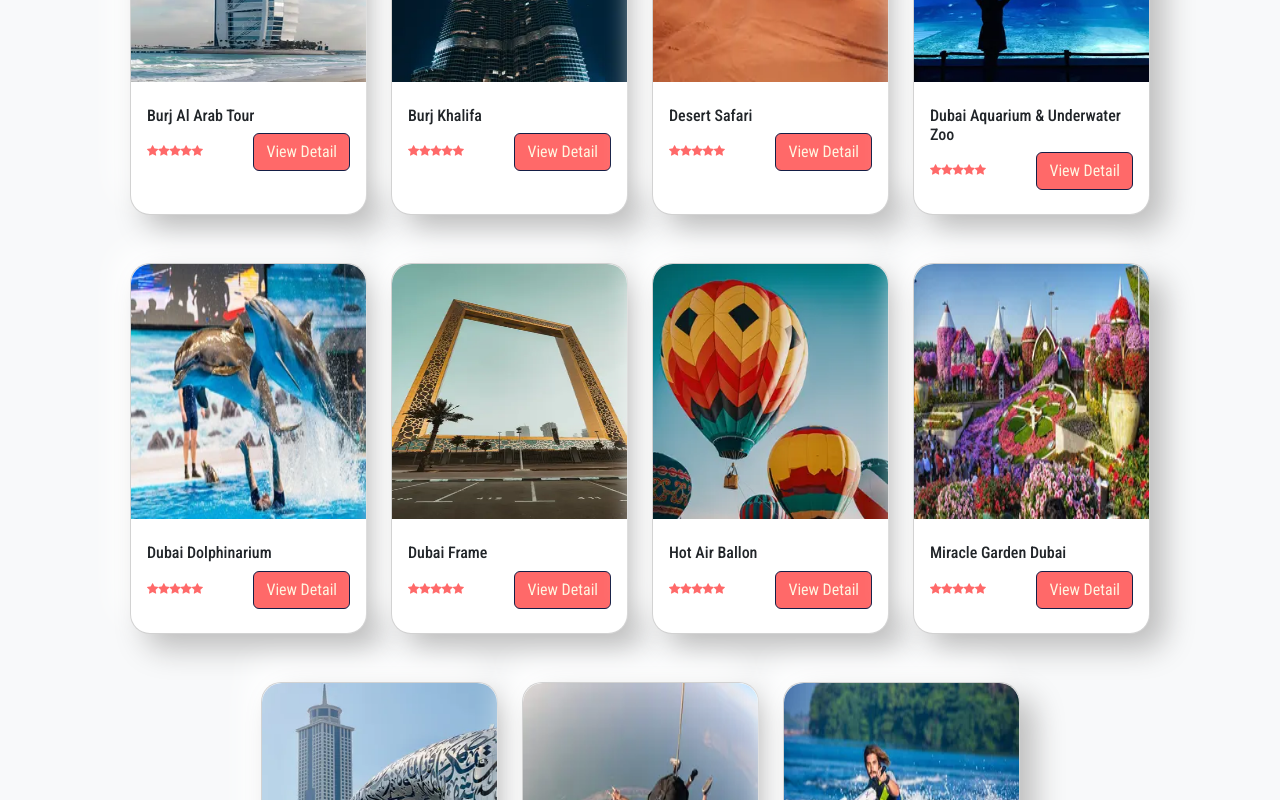
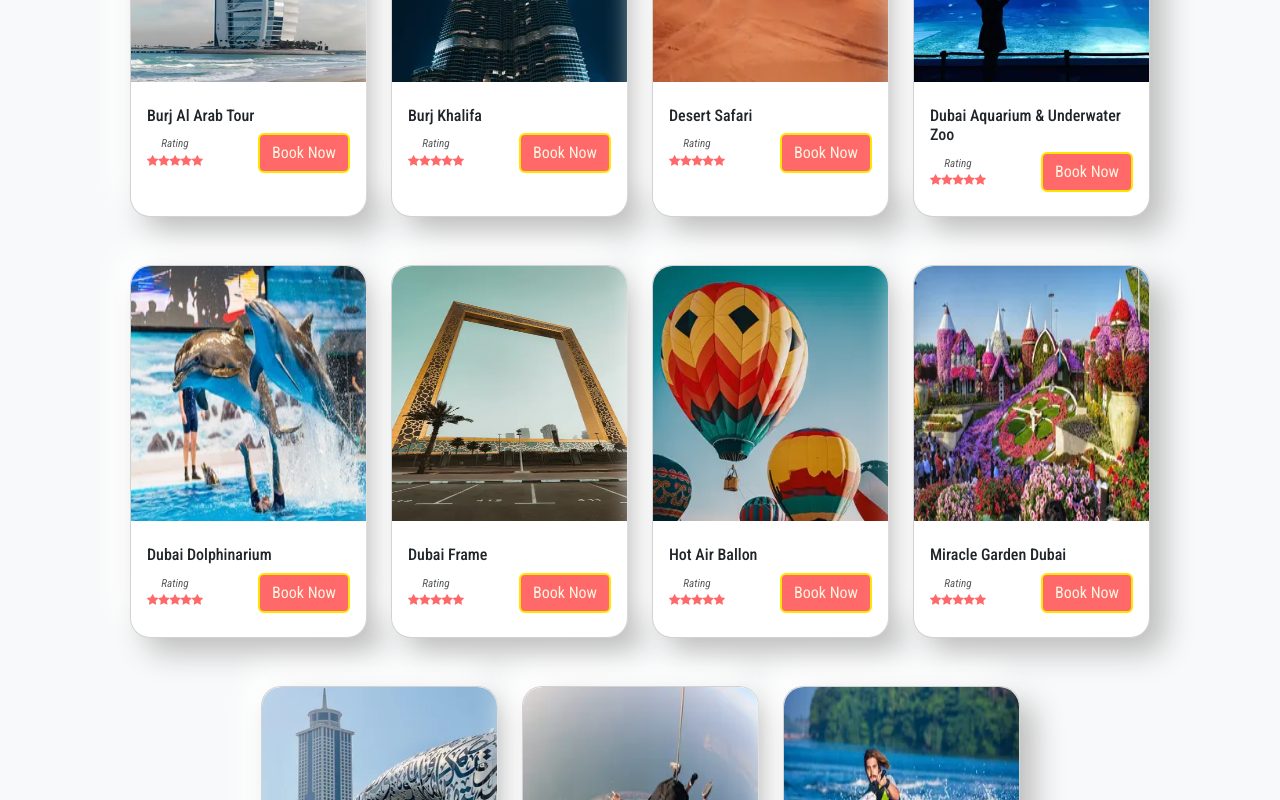
Before and after one commit to bharat1999/namayra_tours, a React (Vite) app: page / in a window 1280 px wide. Shown: the part 1020-1820 px from the top of the page. Built offline with nearby package versions, Linux system fonts and the light colour scheme.

Commit message:
activity raing update

```diff
--- a/src/components/ActivityCard.jsx
+++ b/src/components/ActivityCard.jsx
@@ -58,6 +58,13 @@
           <Card.Title className="fs-6">{activity.title}</Card.Title>
           <Card.Text className="mb-0">
             <div className="d-flex justify-content-between align-items-center mb-2">
+              <div className="d-flex flex-column align-items-center">
+                <span
+                  className="text-muted fst-italic"
+                  style={{ "font-size": ".7rem" }}
+                >
+                  Rating
+                </span>
                 <span style={{ "font-size": ".7rem" }}>
                   <i className="bi bi-star-fill"></i>
                   <i className="bi bi-star-fill"></i>
@@ -65,12 +72,14 @@
                   <i className="bi bi-star-fill"></i>
                   <i className="bi bi-star-fill"></i>
                 </span>
+              </div>
+
               <div className="text-center">
                 <Button
                   className="activityBtn"
                   href={`activity/${activity.key}`}
                 >
-                  View Detail
+                  Book Now
                 </Button>
               </div>
             </div>
--- a/src/index.scss
+++ b/src/index.scss
@@ -98,7 +98,7 @@
 
 .activityBtn {
   background-color: #ff6969 !important;
-  border: 1px solid #141e46 !important;
+  border: 2px solid #ffe600 !important;
   color: #fff5e0 !important;
 }
 
```
Lines whose indentation alone changed are shown as unchanged.
